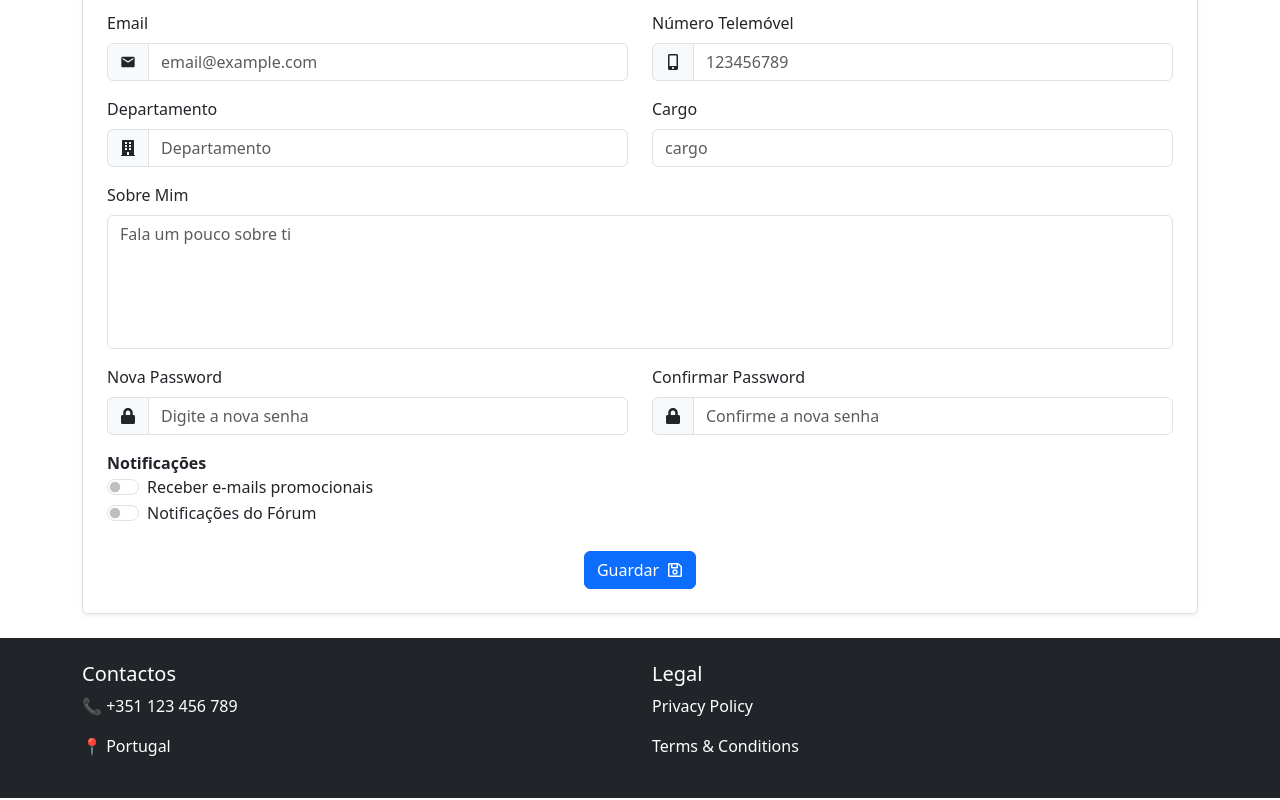
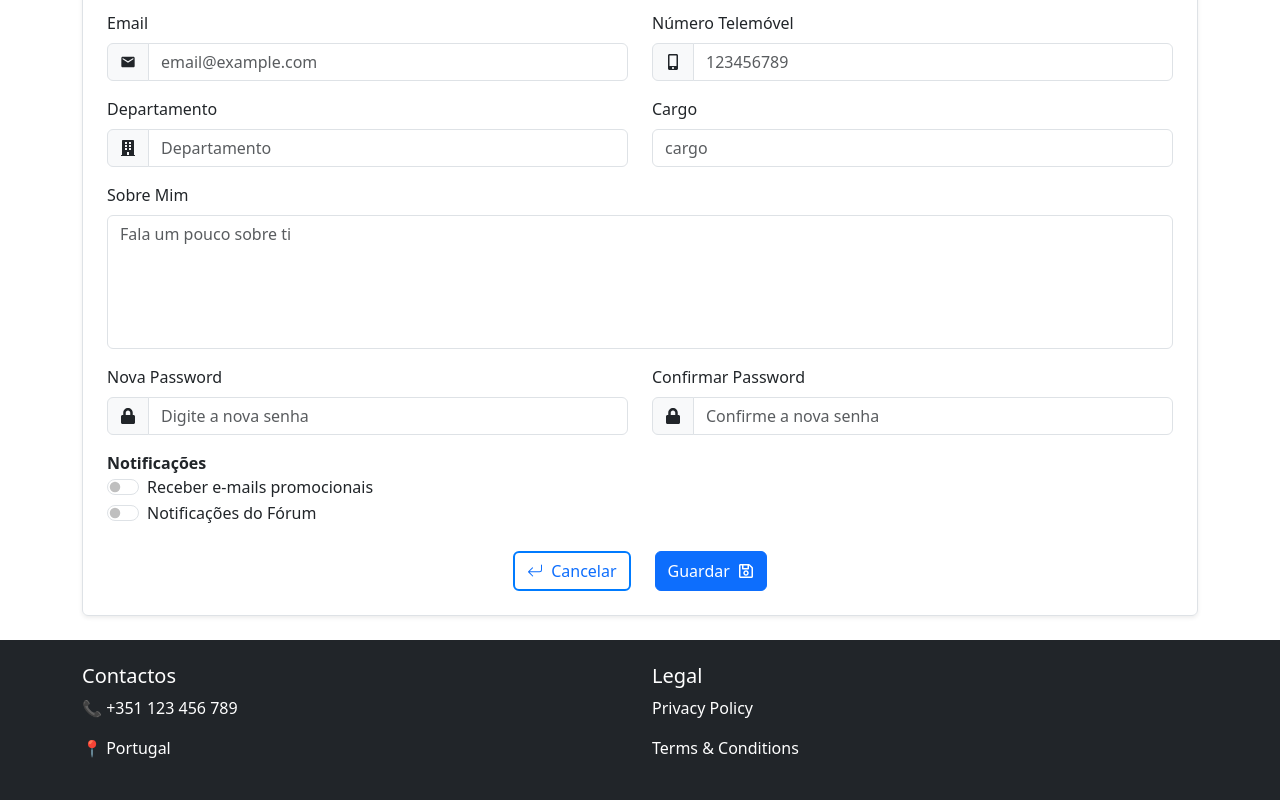
Before and after one commit to alexmarquesrm/softskills-web, a React (Create React App) app in the folder frontend/: page /utilizadores/perfil in a window 1280 px wide. Shown: the part 535-1335 px from the top of the page. Built offline with nearby package versions, Linux system fonts and the light colour scheme; no server answers.

Commit message:
Componente botao cancelar criado Adicionado botao cancelar a pagina perfil Utilizador

```diff
--- /dev/null
+++ b/frontend/src/components/buttons/cancelButton.js
@@ -0,0 +1,29 @@
+import React from "react";
+import Button from "react-bootstrap/Button";
+
+function CancelButton({ text, onClick, Icon, inline = false }) {
+  const button = (
+    <Button
+      variant="outline-primary"
+      size="md"
+      className={`text-primary d-flex justify-content-between align-items-center border-2 text-decoration-none me-4`}
+      onClick={onClick}
+      style={{
+        borderColor: "#007bff",
+        backgroundColor: "transparent",
+      }}
+
+    >
+      {Icon && <Icon className="me-2" />}
+      {text}
+    </Button>
+  );
+
+  return inline ? button : (
+    <div className="d-flex justify-content-center">
+      {button}
+    </div>
+  );
+}
+
+export default CancelButton;
--- a/frontend/src/pages/userProfile.js
+++ b/frontend/src/pages/userProfile.js
@@ -4,6 +4,7 @@ import profilePic from "../logo.svg";
 
 import Guardar from "../components/buttons/saveButton";
 import InputField from "../components/textFields/basic";
+import Cancelar from "../components/buttons/cancelButton";
 
 import { FaRegSave } from "react-icons/fa";
 import { MdEmail } from "react-icons/md";
@@ -12,6 +13,7 @@ import { FaUser } from "react-icons/fa";
 import { FaLock } from "react-icons/fa";
 import { IoCalendarNumberSharp } from "react-icons/io5";
 import { FaBuilding } from "react-icons/fa";
+import { BsArrowReturnLeft } from "react-icons/bs";
 
 const PerfilUtilizador = () => {
   const [formData, setFormData] = useState("");
@@ -78,7 +80,6 @@ const PerfilUtilizador = () => {
                   />
                 </div>
               </Col>
-
 
               <Col
                 xs={8}
@@ -255,10 +256,16 @@ const PerfilUtilizador = () => {
                     </Col>
                   </Row>
 
-                  <div className="text-center mt-4">
+                  <div className="d-flex justify-content-center mt-4">
+                    <Cancelar
+                      text={"Cancelar"}
+                      onClick={() => alert("Botão Cancelar clicado")}
+                      Icon={BsArrowReturnLeft}
+                      inline={true}
+                    />
                     <Guardar
                       text={"Guardar"}
-                      onClick={() => alert("Botão clicado")}
+                      onClick={() => alert("Botão Guardar clicado")}
                       Icon={FaRegSave}
                     />
                   </div>
```
